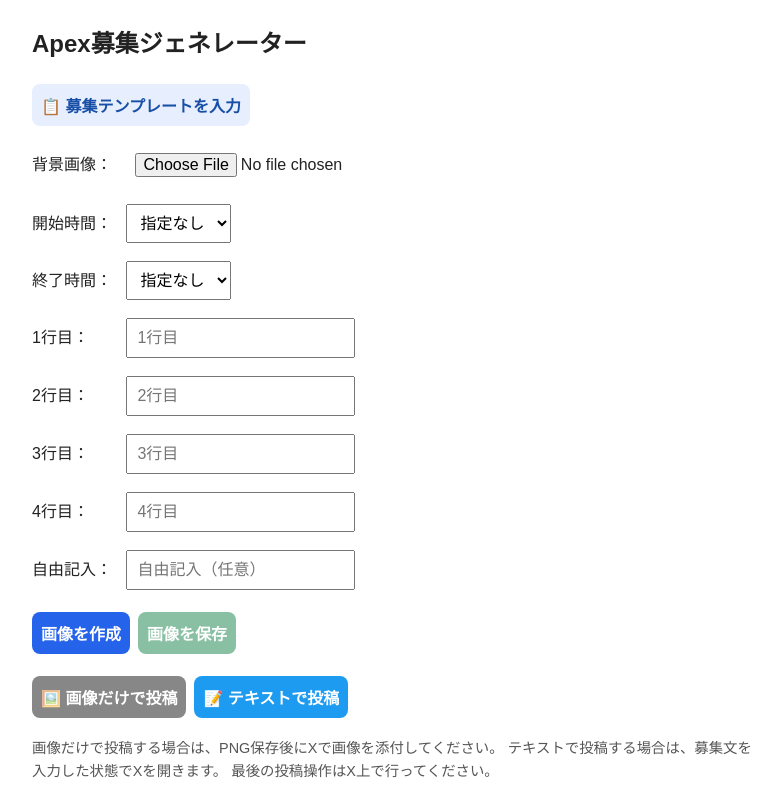
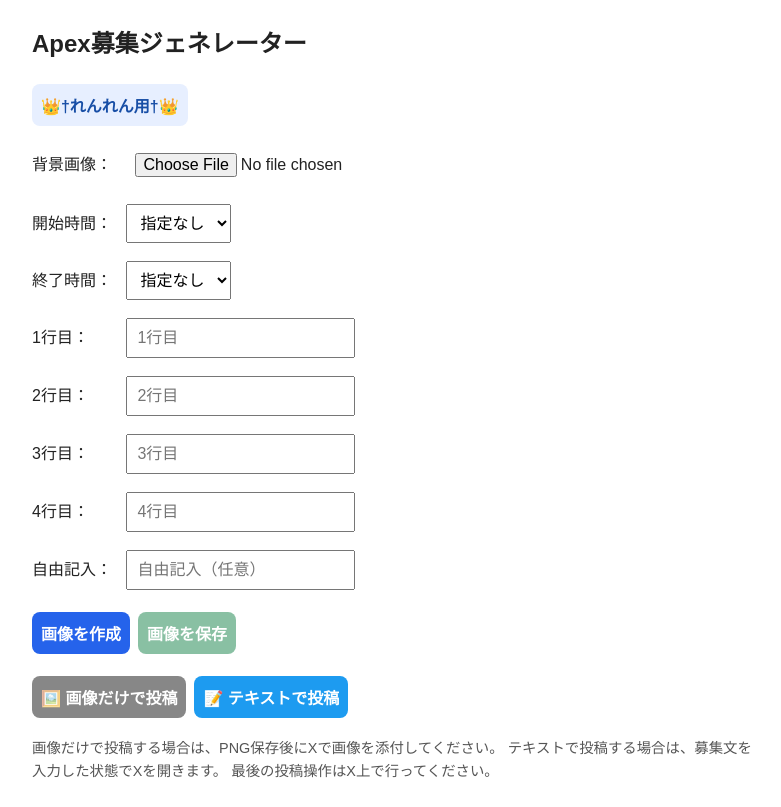
Before and after one commit to ajinoCan2Me/apex_recruiting, a plain HTML site: page index.html in a window 1280 px wide. Shown: the whole page, without its empty margins (248-1029 px from the left). Drawn offline with Linux system fonts and the light colour scheme.

Commit message:
index.html を更新

```diff
--- a/index.html
+++ b/index.html
@@ -53,7 +53,7 @@ button:disabled { opacity: .5; }
 <h2>Apex募集ジェネレーター</h2>
 
 <button type="button" id="templateButton">
-📋 募集テンプレートを入力
+    👑†れんれん用†👑
 </button>
 
 <div class="field">
```
